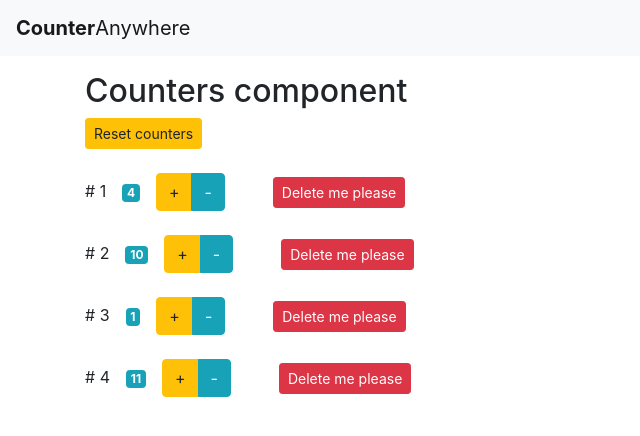
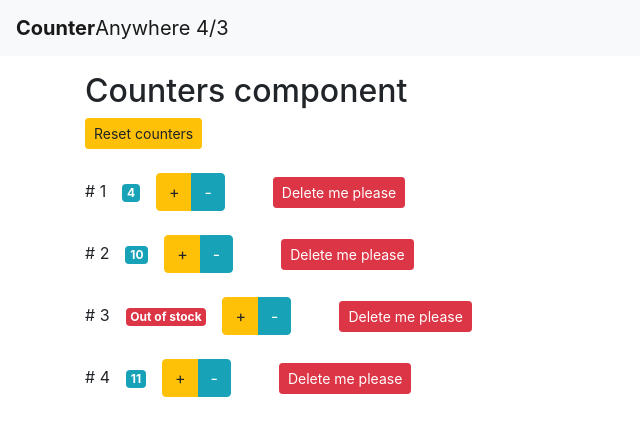
Before and after one commit to MariusCodeAcademy/js3_react_Intro, a React (Create React App) app: page / in a window 1280 px wide. Shown: the top 436 px of the page, without its empty margins (0-640 px from the left). Built offline with nearby package versions, Linux system fonts and the light colour scheme.

Commit message:
couters count, active count

```diff
--- a/src/App.js
+++ b/src/App.js
@@ -7,7 +7,7 @@ class App extends Component {
     counters: [
       { id: 1, value: 4 },
       { id: 2, value: 10 },
-      { id: 3, value: 1 },
+      { id: 3, value: 0 },
       { id: 4, value: 11 },
     ],
   };
@@ -59,7 +59,10 @@ class App extends Component {
   render() {
     return (
       <div className="App ">
-        <Navbar />
+        <Navbar
+          countersCount={this.state.counters.length}
+          activeCount={this.state.counters.filter((c) => c.value > 0).length}
+        />
         <main className="container mt-3">
           <Counters
             counters={this.state.counters}
--- a/src/components/navBar.jsx
+++ b/src/components/navBar.jsx
@@ -5,7 +5,10 @@ export default class Navbar extends Component {
     return (
       <nav className="navbar navbar-light bg-light">
         <span className="navbar-brand mb-0">
-          <strong>Counter</strong>Anywhere
+          <strong>Counter</strong>Anywhere{' '}
+          <span>
+            {this.props.countersCount}/{this.props.activeCount}
+          </span>
         </span>
       </nav>
     );
```
